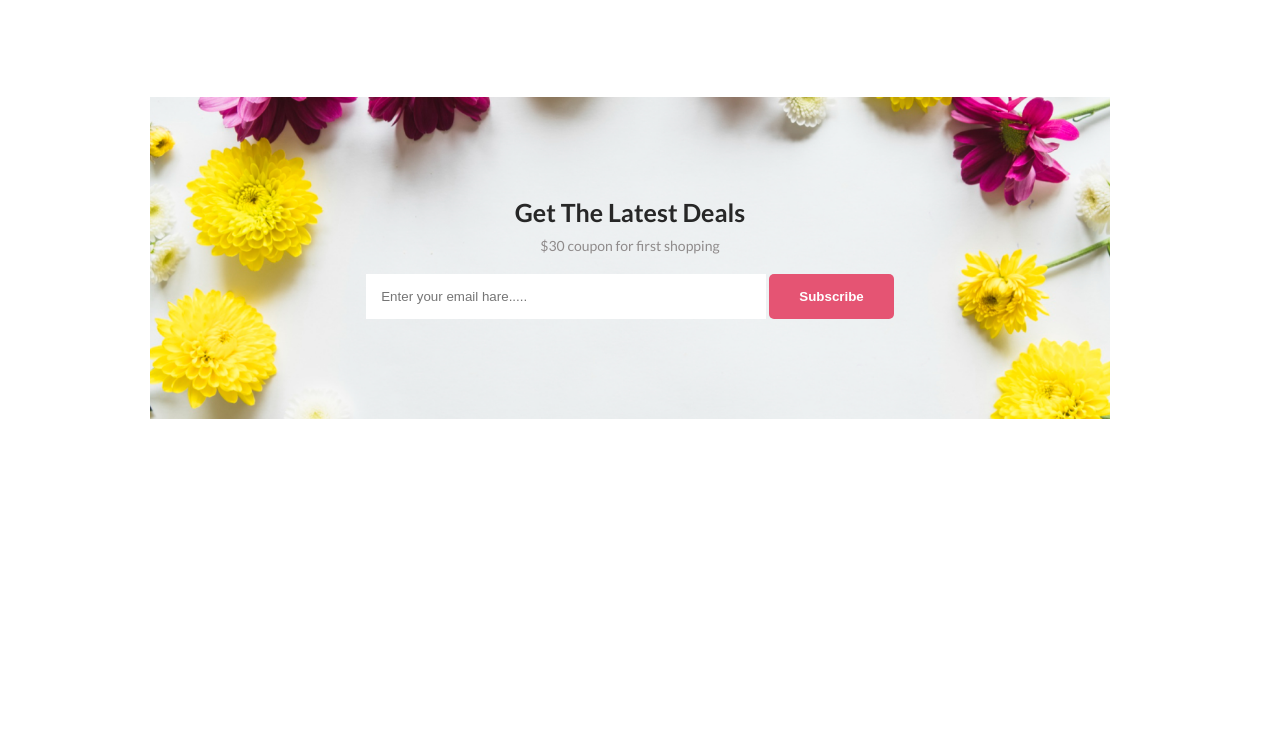
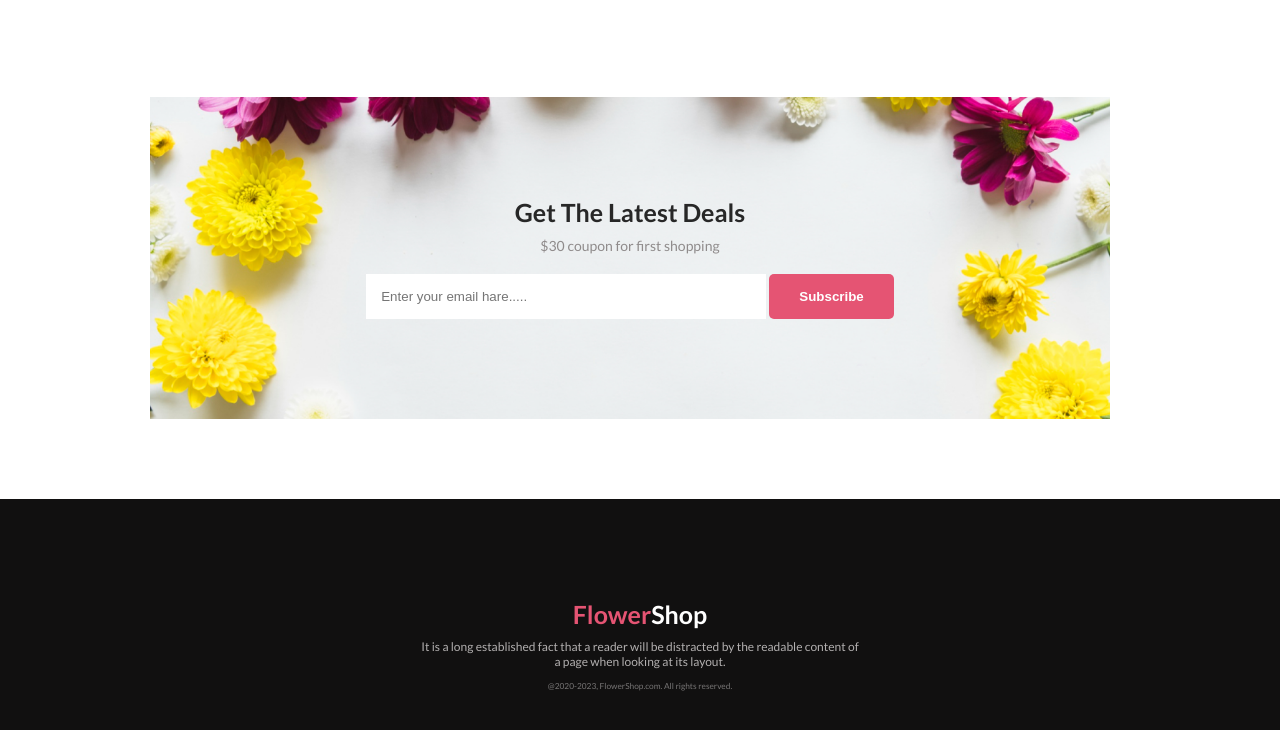
Before and after one commit to trimikpro/assingment-1, a plain HTML site: page index.html in a window 1280 px wide. Shown: the part 2245-2975 px from the top of the page. Before the commit the page ends 2744 px from the top, so only its background shows below. Drawn offline with Linux system fonts and the light colour scheme.

Commit message:
added footer

```diff
--- a/index.html
+++ b/index.html
@@ -79,7 +79,7 @@
         <section class="offer">
             <div class="offer-section">
                 <div class="offer-section-1">
-                    <h2 class="offer-title">Hot Deal ! Sale Up To 25%<span>Off</span></h2>
+                    <h2 class="offer-title">Hot Deal ! Sale Up To 25%<span class="span">Off</span></h2>
                     <p class="offer-description">It is a long established fact that a reader will be distracted by the readable content of a page when looking at its layout.</p>
                     <button class="btn-primary">Sing Up</button>
                 </div>
@@ -124,7 +124,11 @@
     </main>
     <!-- footer section start -->
     <footer>
-
+        <div class="footer">
+            <h2 class="footer-title"><span class="span">Flower</span>Shop</h2>
+            <p class="footer-description">It is a long established fact that a reader will be distracted by the readable content of a page when looking at its layout.</p>
+            <p class="copy-right"><small>@2020-2023, FlowerShop.com. All rights reserved. </small></p>
+        </div>
     </footer>
 </body>
 
--- a/styles/style.css
+++ b/styles/style.css
@@ -224,3 +224,31 @@ margin: 100px 400px  20px 400px;
     border: none;
     padding: 15px;
 }
+/* footer section  */
+footer{
+    background-color: #111010;
+    color: white;
+    display: flex;
+    justify-content: center;
+    align-items: center;
+    text-align: center;
+
+}
+.footer{
+   margin: 100px ;
+}
+.footer-title{
+  font-size: 25px;
+}
+.footer-description{
+    margin: 10px 320px;
+    font-size: 12px;
+    color: #b3b0b0;
+}
+.copy-right{
+    font-size: 10px;
+    color: #777575;
+}
+.span{
+    color: #E55473;
+}
```
